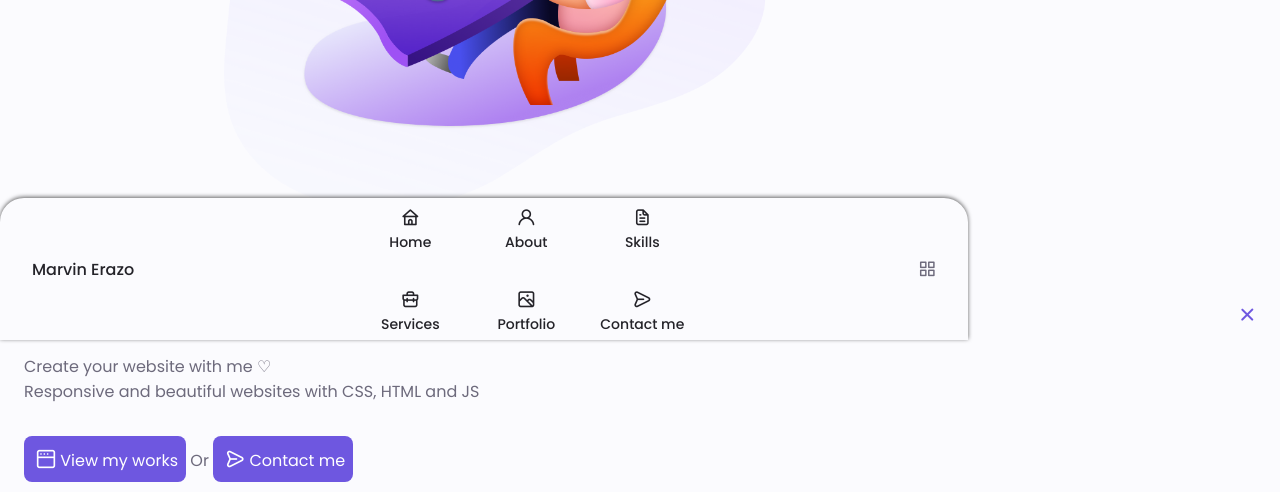
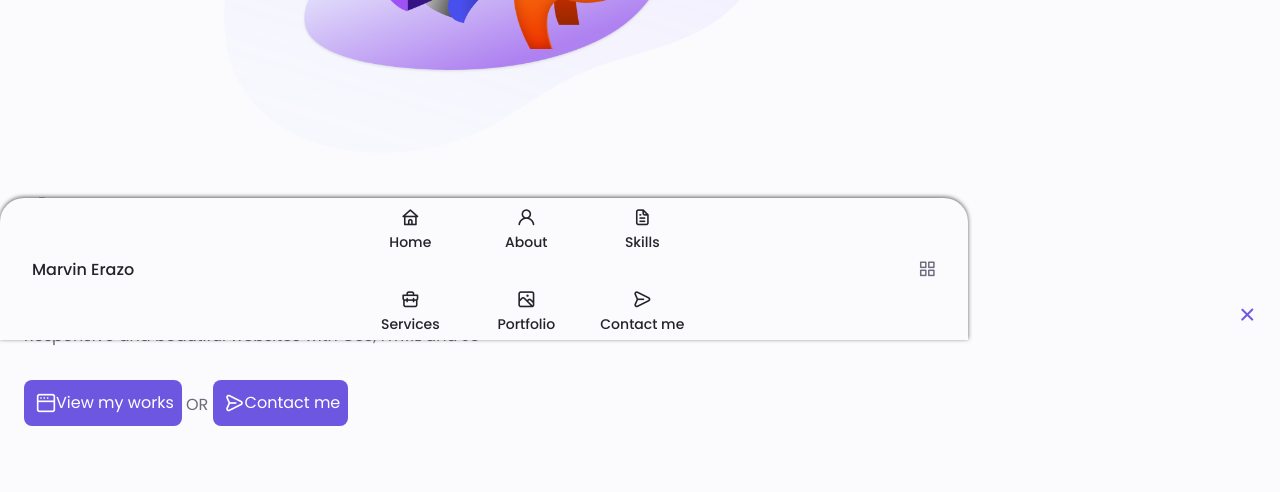
Before and after one commit to Marvin-Erazo/Portfolio-Website, a plain HTML site: page index.html in a window 1280 px wide. Shown: the part 460-952 px from the top of the page. Drawn offline with nearby package versions, Linux system fonts and the light colour scheme.

Commit message:
some fixes

```diff
--- a/assets/css/styles.css
+++ b/assets/css/styles.css
@@ -2,8 +2,6 @@
 @import url('https://fonts.googleapis.com/css2?family=Poppins:wght@400;500;600&display=swap');
 /*==================== VARIABLES CSS ====================*/
 :root {
-    --header-height: ;
-
     /*========== Colors ==========*/
     /* Change favorite color */
     --hue-color: 250;
@@ -84,7 +82,6 @@ html{
 }
 
 body{
-    margin: 0 0  var(--header-height);
     font-family: var(--body-font);
     font-size: var(--normal-font-size);
     background-color: var(--body-color);
@@ -247,13 +244,13 @@ img{
 
 
 /*==================== HOME ====================*/
+
 .home-container{
     gap: 1rem;
 }
 
 .home-content{
     grid-template-columns: .5fr 3fr;
-    padding-top: 3.5rem;
     align-items: center;
 }
 
@@ -304,6 +301,8 @@ img{
     font-size: 2rem;
     animation: up-down 1s linear infinite;
 }
+
+
 
 /*==================== BUTTONS ====================*/
 .button{
--- a/index.html
+++ b/index.html
@@ -100,11 +100,11 @@
                                 Responsive and beautiful websites with  CSS, HTML and JS
                             </p>
 
-                            <a href="" class="button button--felx">
+                            <a href="" class="works-home button button--flex">
                                 <i class="uil uil-window button-icon"></i> View my works
                             </a>
-                            Or
-                            <a href="#contact" class="button button--felx">
+                            OR
+                            <a href="#contact" class="contact-home button button--flex">
                                 <i class="uil uil-message button-icon"></i> Contact me
                             </a>
 
```
